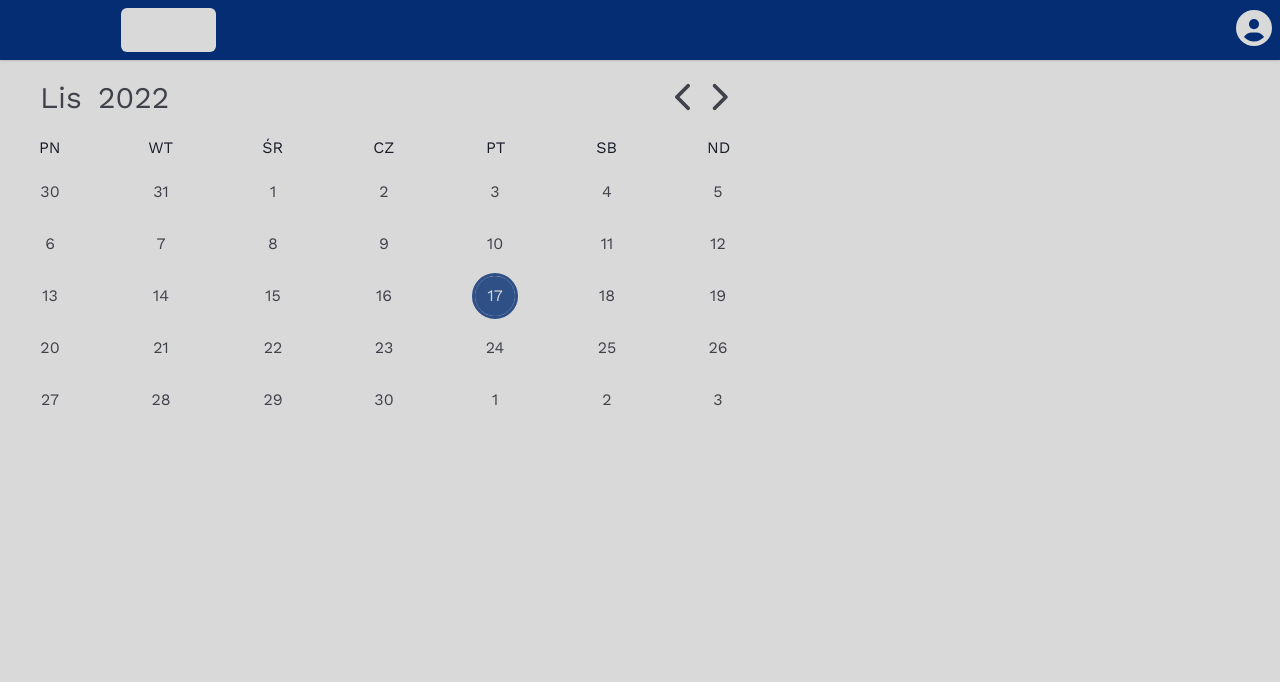
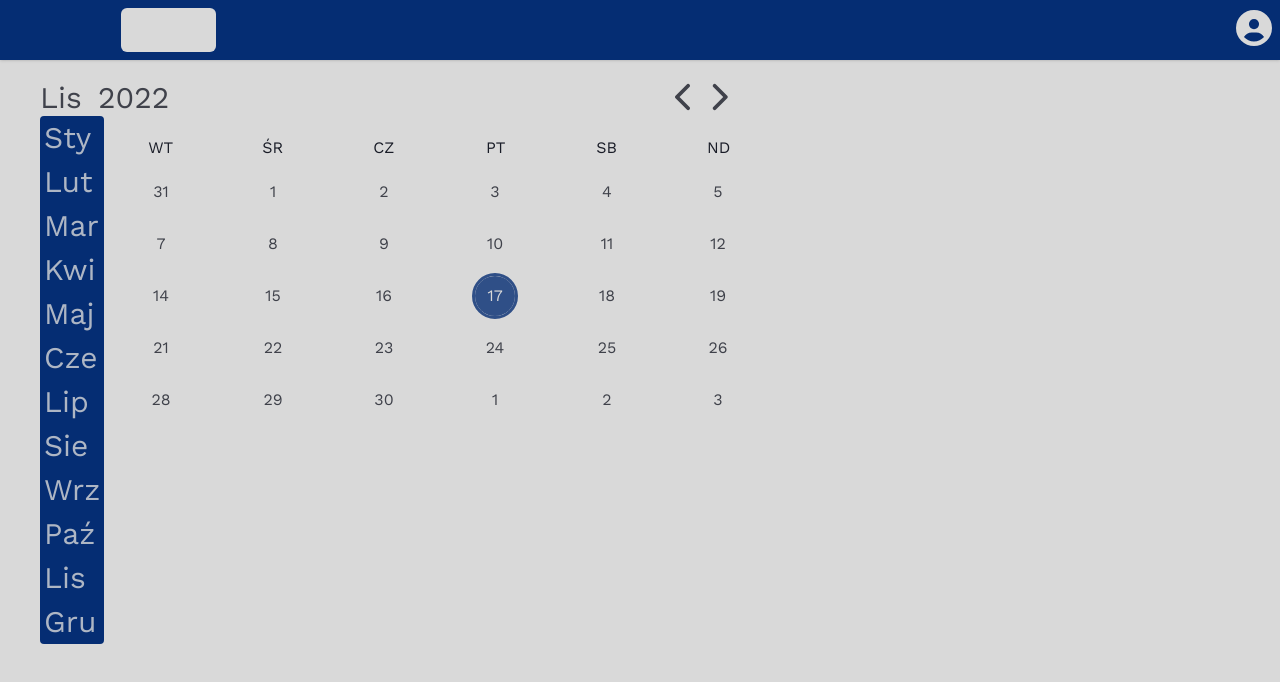
Before and after one commit to UniversityOfGdanskProjects/plan_front, a React (Vite) app: page / in a window 1280 px wide. Both pictures are taken after a click on the button "Lis". Shown: the top 682 px of the page. Built offline with nearby package versions, Linux system fonts and the light colour scheme.

Commit message:
Revert "animations"
This reverts commit 77e7bc1eb1f861334a1eb9b0b007d1c88a3484fb.

```diff
--- a/package.json
+++ b/package.json
@@ -18,8 +18,7 @@
     "js-cookie": "^3.0.1",
     "react": "^18.2.0",
     "react-dom": "^18.2.0",
-    "react-router-dom": "^6.4.3",
-    "yarn": "^1.22.19"
+    "react-router-dom": "^6.4.3"
   },
   "devDependencies": {
     "@types/react": "^18.0.24",
--- a/src/components/Calendar.jsx
+++ b/src/components/Calendar.jsx
@@ -72,14 +72,58 @@ const Calendar = () => {
 
   return (
     <div aria-label="Calendar" className="md:w-[60%]">
-      <div className="flex justify-between capitalize text-3xl mx-10 my-5">
-        <h2 className="flex gap-4">
-          <button className="capitalize opacity-80 hover:opacity-100">
-            {format(firstDayCurrentMonth, "MMM", { locale: pl })}
-          </button>
-          <button className="opacity-80 hover:opacity-100">
-            {format(firstDayCurrentMonth, "yyyy", { locale: pl })}
-          </button>
+      <div className="flex relative z-20 justify-between capitalize text-3xl mx-10 my-5">
+        <h2 className="gap-4 flex">
+          <div ref={monthModal} className="relative">
+            <button
+              onClick={() => setMonthsExpanded(!monthsExpanded)}
+              className="capitalize hover:opacity-100 opacity-80"
+            >
+              {format(firstDayCurrentMonth, "MMM", { locale: pl })}
+            </button>
+            {monthsExpanded && (
+              <div className="dropdown flex flex-col absolute bg-secondaryLight dark:bg-secondaryDark text-primaryLight dark:text-primaryLight rounded -translate-x-2">
+                {months.map((month) => (
+                  <span key={month}>
+                    <button
+                      onClick={() => {
+                        setCurrentMonth(format(month, "MMM-yyyy"));
+                        setMonthsExpanded(false);
+                      }}
+                      className="animate-none p-1 capitalize opacity-80 hover:opacity-100"
+                    >
+                      {format(month, "MMM", { locale: pl })}
+                    </button>
+                  </span>
+                ))}
+              </div>
+            )}
+          </div>
+          <div ref={yearModal} className="relative">
+            <button
+              onClick={() => setYearsExpanded(!yearsExpanded)}
+              className="capitalize hover:opacity-100 opacity-80"
+            >
+              {format(firstDayCurrentMonth, "yyyy", { locale: pl })}
+            </button>
+            {yearsExpanded && (
+              <div className="dropdown flex flex-col absolute bg-secondaryLight dark:bg-secondaryDark text-primaryLight rounded -translate-x-2">
+                {years.map((year) => (
+                  <span key={year}>
+                    <button
+                      onClick={() => {
+                        setCurrentMonth(format(year, "MMM-yyyy"));
+                        setYearsExpanded(false);
+                      }}
+                      className="animate-none p-1 capitalize opacity-80 hover:opacity-100"
+                    >
+                      {format(year, "yyyy", { locale: pl })}
+                    </button>
+                  </span>
+                ))}
+              </div>
+            )}
+          </div>
         </h2>
         <div className="flex gap-4">
           <button onClick={PrevMonth}>
@@ -122,7 +166,7 @@ const Calendar = () => {
                 "outline dark:outline-primaryLight outline-secondaryLight"
               }`}
             >
-              <div className="date-ring rounded-full absolute w-10 h-10 group-hover:outline-dashed dark:group-hover:outline-primaryLight group-hover:outline-secondaryLight outline-offset-1"></div>
+              <div className="date-ring rounded-full absolute z-0 w-10 h-10 group-hover:outline-dashed group-hover:outline-secondaryLight dark:group-hover:outline-primaryLight outline-offset-1"></div>
               {format(day, "d", { locale: pl })}
               <div className="hidden absolute right-1 top-2 bg-emerald-500 w-1 h-1 rounded-full"></div>
               <div className="hidden absolute right-2 top-2 bg-rose-500 w-1 h-1 rounded-full"></div>
```
Also changed, not shown: 2 other files (tests, documents, lock files or other folders).
